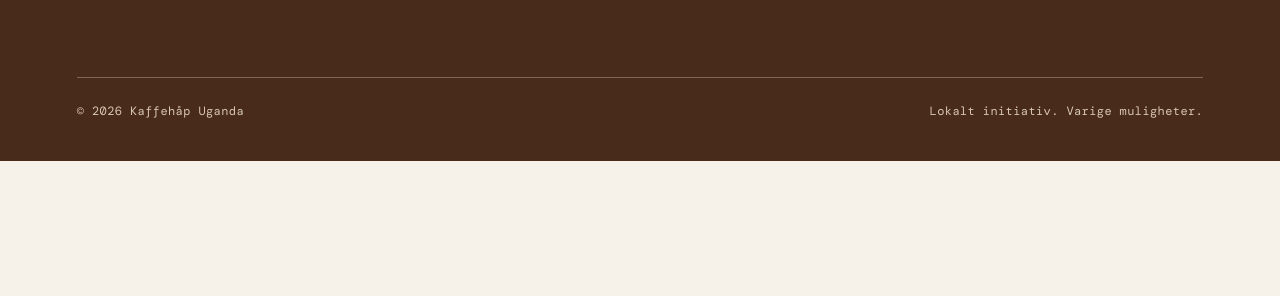
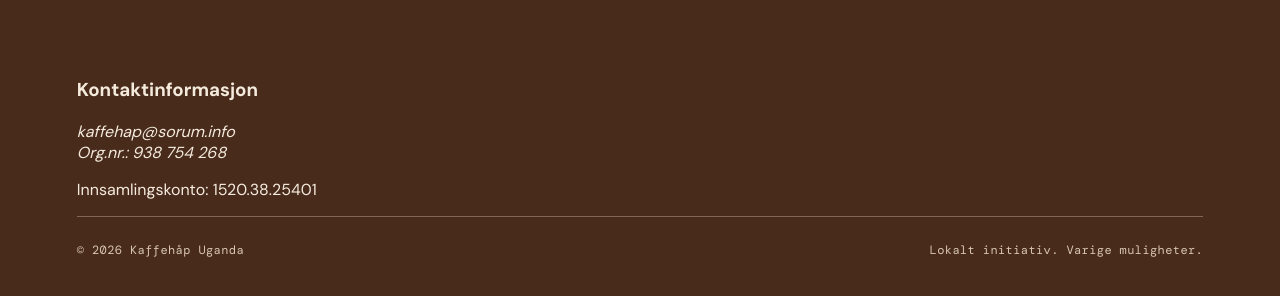
Before and after one commit to hannaso91/kaffehaapUganda, a plain HTML site: page about.html in a window 1280 px wide. Shown: the part 1792-2088 px from the top of the page. Before the commit the page ends 1953 px from the top, so only its background shows below. Drawn offline with nearby package versions, Linux system fonts and the light colour scheme.

Commit message:
gjort endring i alle html filer

```diff
--- a/about.html
+++ b/about.html
@@ -183,6 +183,18 @@
                     </section>
                 </nav>
             </section>
+            <section aria-labelledby="footer-contact">
+                <h3 id="footer-contact">Kontaktinformasjon</h3>
+
+                <address>
+                    <a href="mailto:kaffehap@sorum.info">
+                        kaffehap@sorum.info
+                    </a>
+
+                    <p>Org.nr.: 938 754 268</p>
+                </address>
+                <p>Innsamlingskonto: 1520.38.25401</p>
+            </section>
 
             <section class="footer-bottom" aria-label="Opphavsrett">
                 <p>© 2026 Kaffehåp Uganda</p>
```
Also changed, not shown: index.html (+12 -0 lines).
